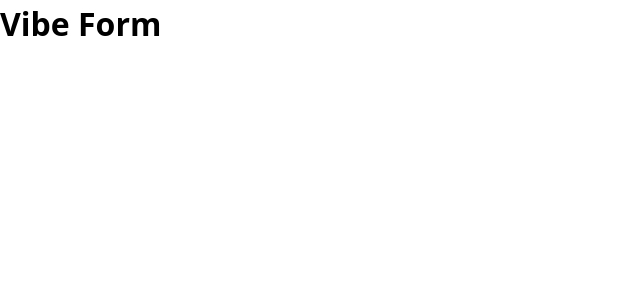
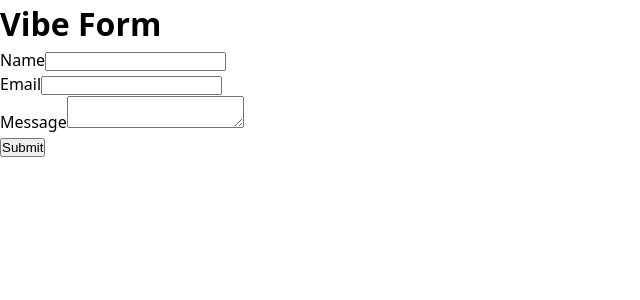
Before and after one commit to Ponami1/vibe-react-form, a React (Vite) app: page / in a window 1280 px wide. Shown: the top 300 px of the page, without its empty margins (0-640 px from the left). Built offline with nearby package versions, Linux system fonts and the light colour scheme.

Commit message:
add basic form component

```diff
--- a/src/App.tsx
+++ b/src/App.tsx
@@ -1,7 +1,76 @@
+import { useState } from 'react'
+
+// Type for our form data
+type FormData = {
+  name: string
+  email: string
+  message: string
+}
+
 function App() {
+  // Initialize form state with empty values
+  const [formData, setFormData] = useState<FormData>({
+    name: '',
+    email: '',
+    message: ''
+  })
+
+  // Handle input changes for all fields
+  const handleChange = (
+    e: React.ChangeEvent<HTMLInputElement | HTMLTextAreaElement>
+  ) => {
+    const { name, value } = e.target
+    setFormData(prev => ({
+      ...prev,
+      [name]: value
+    }))
+  }
+
+  // Handle form submission
+  const handleSubmit = (e: React.FormEvent) => {
+    e.preventDefault()
+    console.log('Form submitted:', formData)
+  }
+
   return (
     <main>
       <h1>Vibe Form</h1>
+
+      <form onSubmit={handleSubmit}>
+        <div>
+          <label htmlFor="name">Name</label>
+          <input
+            type="text"
+            id="name"
+            name="name"
+            value={formData.name}
+            onChange={handleChange}
+          />
+        </div>
+
+        <div>
+          <label htmlFor="email">Email</label>
+          <input
+            type="email"
+            id="email"
+            name="email"
+            value={formData.email}
+            onChange={handleChange}
+          />
+        </div>
+
+        <div>
+          <label htmlFor="message">Message</label>
+          <textarea
+            id="message"
+            name="message"
+            value={formData.message}
+            onChange={handleChange}
+          />
+        </div>
+
+        <button type="submit">Submit</button>
+      </form>
     </main>
   )
 }
```
Also changed, not shown: .claude/settings.local.json.
